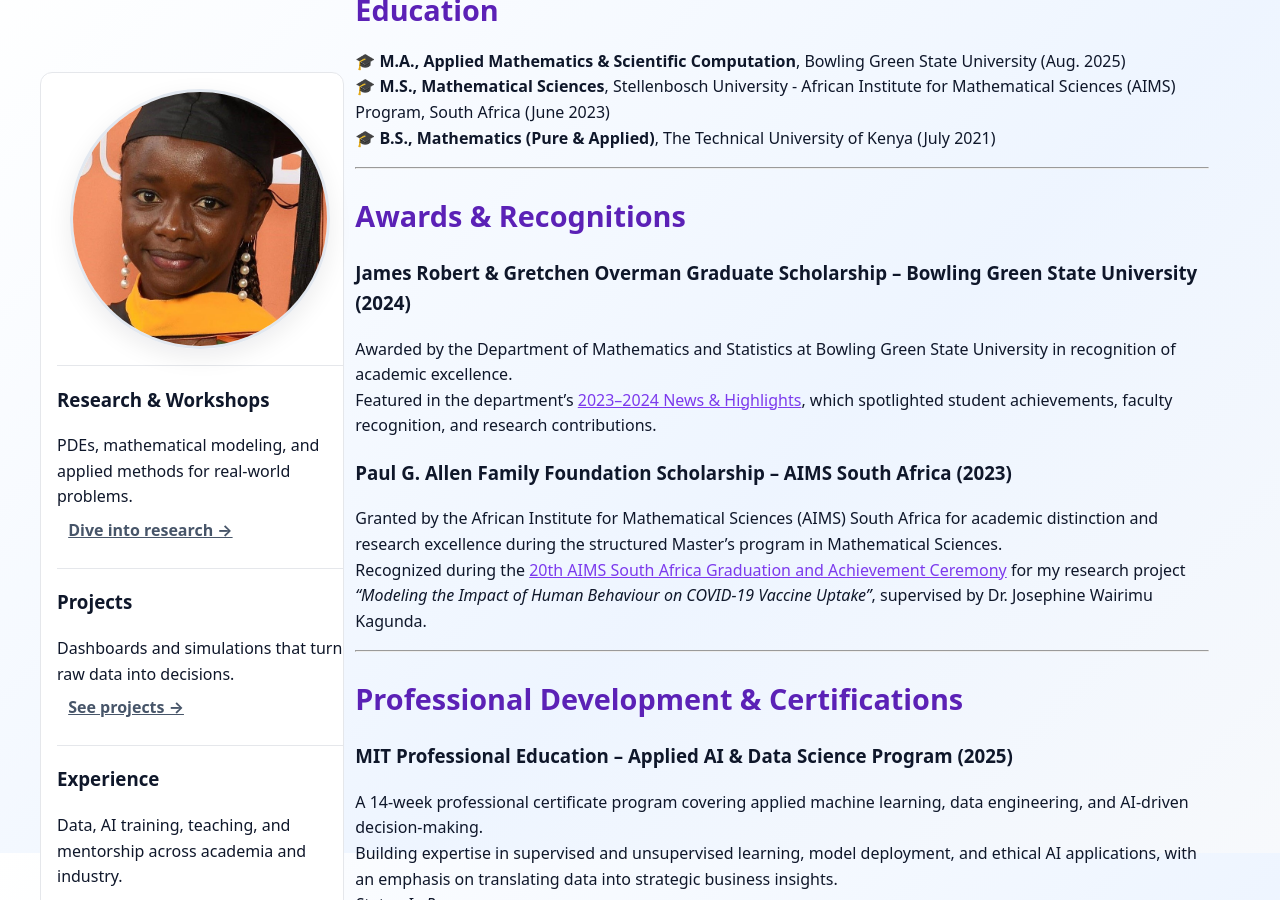
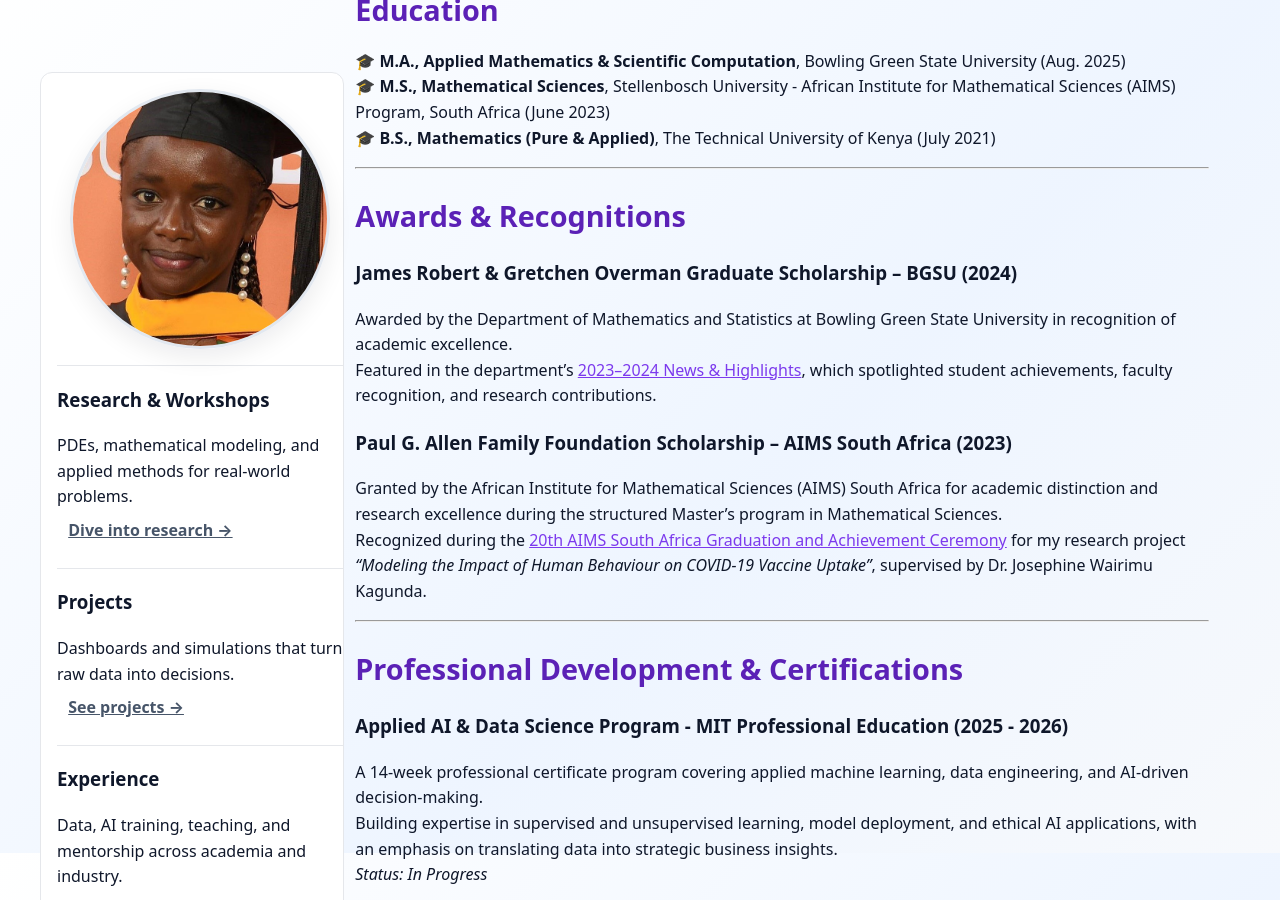
Before and after one commit to SARAH-GAKII/sarah-gakii.github.io, a Jekyll site: the page built from index.md, in a window 1280 px wide and 900 px high, scrolled down 947 px. Built offline with Jekyll 4.4.1, drawn with Linux system fonts in a browser that asks for light colours.

Commit message:
Revise titles for awards and certifications
Updated scholarship and program titles for clarity.

```diff
--- a/index.md
+++ b/index.md
@@ -97,7 +97,7 @@ My work sits at the intersection of research, analytics, and impact. I’ve taug
 
 ## Awards & Recognitions {#awards-and-recognitions}
 
-### James Robert & Gretchen Overman Graduate Scholarship – Bowling Green State University (2024)
+### James Robert & Gretchen Overman Graduate Scholarship – BGSU (2024)
 Awarded by the Department of Mathematics and Statistics at Bowling Green State University in recognition of academic excellence.
 Featured in the department’s [2023–2024 News & Highlights](https://www.bgsu.edu/arts-and-sciences/mathematics-and-statistics/department-and-alumni-news/2023-2024.html), which spotlighted student achievements, faculty recognition, and research contributions.
 
@@ -110,7 +110,7 @@ Recognized during the [20th AIMS South Africa Graduation and Achievement Ceremon
 
 ## Professional Development & Certifications {#professional-development-and-certifications}
 
-### MIT Professional Education – Applied AI & Data Science Program (2025)
+### Applied AI & Data Science Program - MIT Professional Education (2025 - 2026)
 A 14-week professional certificate program covering applied machine learning, data engineering, and AI-driven decision-making.
 Building expertise in supervised and unsupervised learning, model deployment, and ethical AI applications, with an emphasis on translating data into strategic business insights.
 *Status: In Progress*
```
